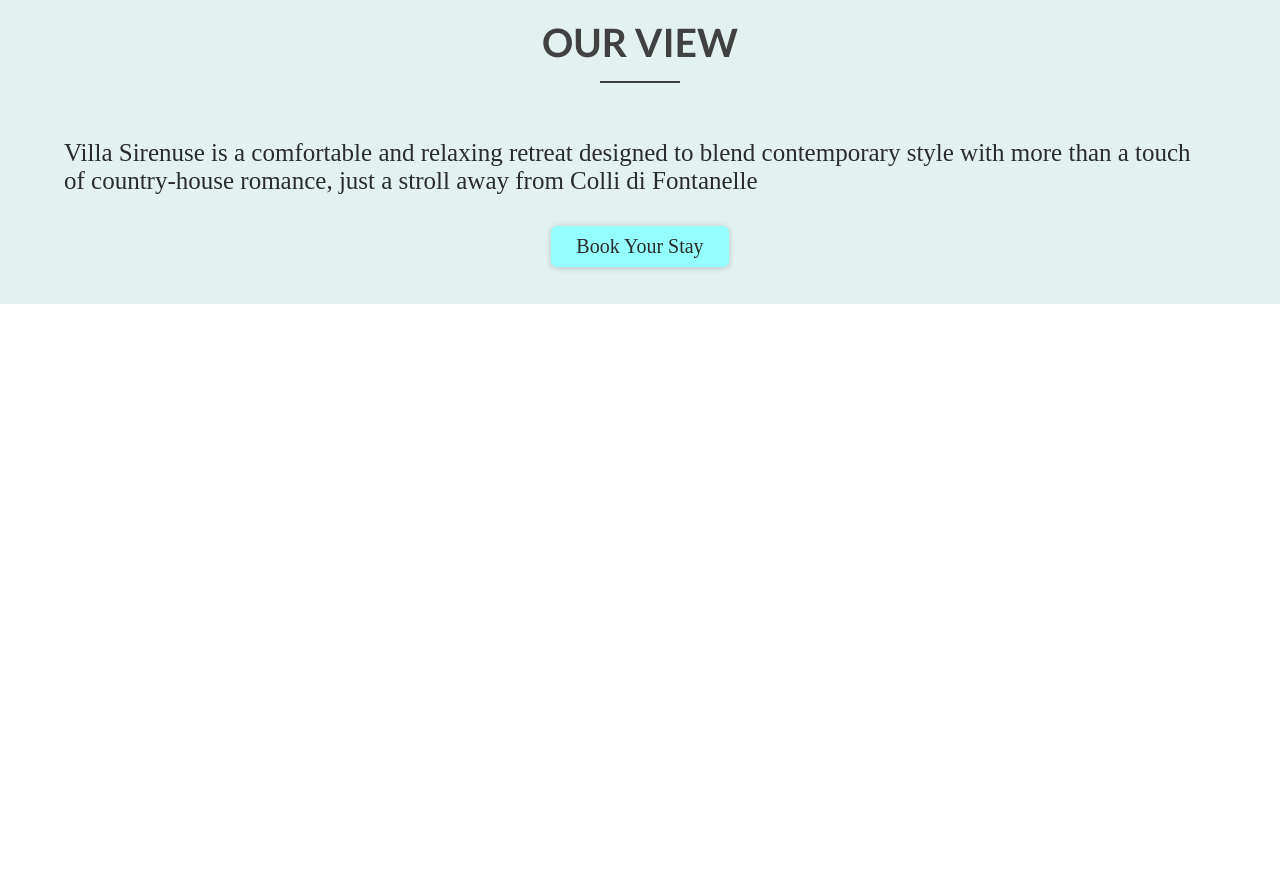
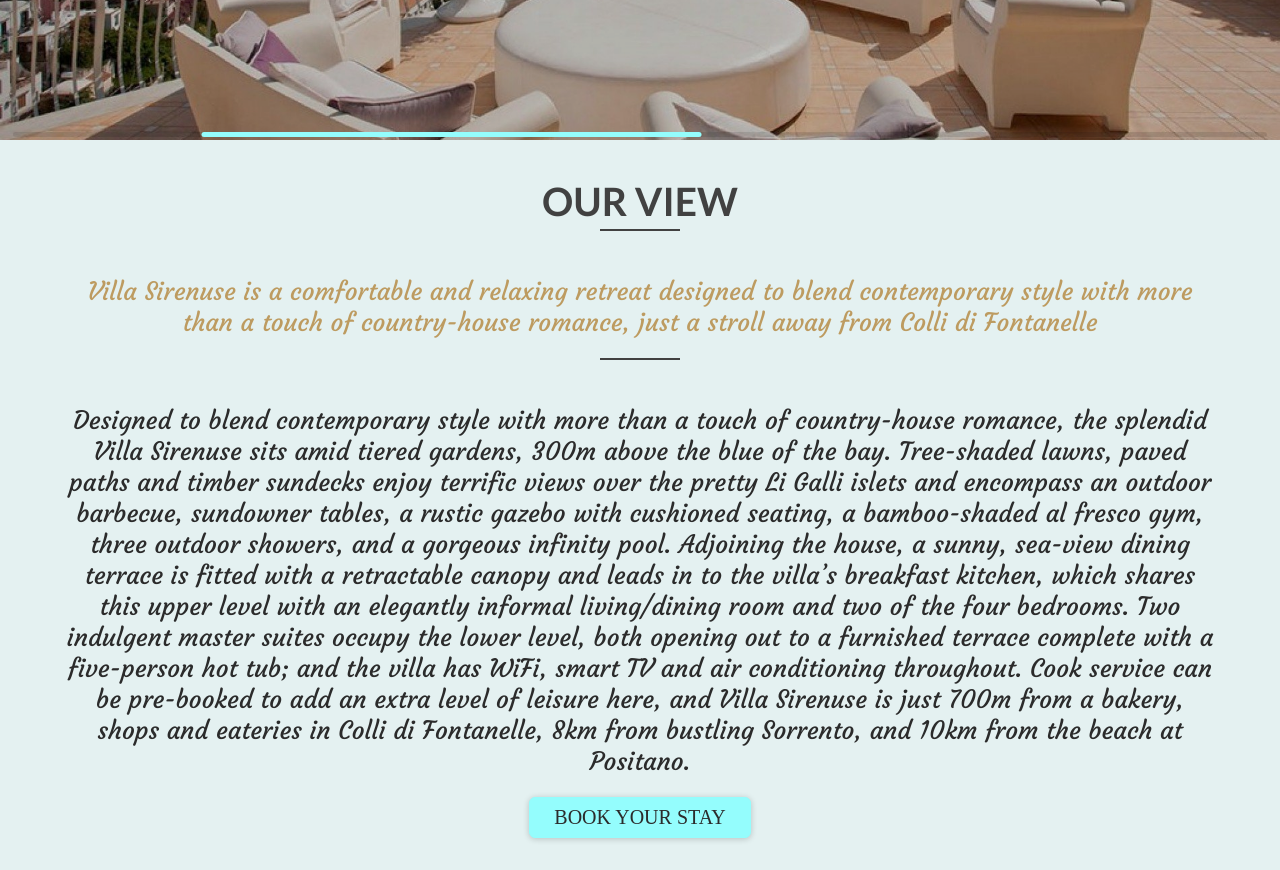
Before and after one commit to Allllakis/villa-italy-next-js, a Next.js app: page / in a window 1280 px wide. Shown: the part 660-1530 px from the top of the page. Before the commit the page ends 964 px from the top, so only its background shows below. Built offline with nearby package versions, Linux system fonts and the light colour scheme.

Commit message:
add about component

```diff
--- a/components/about/about.js
+++ b/components/about/about.js
@@ -1,5 +1,5 @@
-import classes from './about.module.css'
-import Button from '../ui/button';
+import classes from "./about.module.css";
+import Button from "../ui/button";
 
 const About = () => {
   return (
@@ -7,13 +7,33 @@
       <div className={classes.wrapper}>
         <h2>OUR VIEW</h2>
         <div className={classes.underline}></div>
-        <p>
+        <p className={classes.description}>
           Villa Sirenuse is a comfortable and relaxing retreat designed to blend
           contemporary style with more than a touch of country-house romance,
           just a stroll away from Colli di Fontanelle
         </p>
+        <div className={classes.underline}></div>
+        <p>
+          Designed to blend contemporary style with more than a touch of
+          country-house romance, the splendid Villa Sirenuse sits amid tiered
+          gardens, 300m above the blue of the bay. Tree-shaded lawns, paved
+          paths and timber sundecks enjoy terrific views over the pretty Li
+          Galli islets and encompass an outdoor barbecue, sundowner tables, a
+          rustic gazebo with cushioned seating, a bamboo-shaded al fresco gym,
+          three outdoor showers, and a gorgeous infinity pool. Adjoining the
+          house, a sunny, sea-view dining terrace is fitted with a retractable
+          canopy and leads in to the villa’s breakfast kitchen, which shares
+          this upper level with an elegantly informal living/dining room and two
+          of the four bedrooms. Two indulgent master suites occupy the lower
+          level, both opening out to a furnished terrace complete with a
+          five-person hot tub; and the villa has WiFi, smart TV and air
+          conditioning throughout. Cook service can be pre-booked to add an
+          extra level of leisure here, and Villa Sirenuse is just 700m from a
+          bakery, shops and eateries in Colli di Fontanelle, 8km from bustling
+          Sorrento, and 10km from the beach at Positano.
+        </p>
         <Button>
-            <span>Book Your Stay</span>
+          <span className={classes.btn}>Book Your Stay</span>
         </Button>
       </div>
     </section>
--- a/components/about/about.module.css
+++ b/components/about/about.module.css
@@ -24,3 +24,12 @@
   margin-left: auto;
   margin-right: auto;
 }
+
+.description {
+  text-align: center;
+  color: #bd9b60;
+}
+
+.btn {
+  text-transform: uppercase;
+}
--- a/components/layout/layout.js
+++ b/components/layout/layout.js
@@ -6,7 +6,7 @@
     <Fragment>
       <MainHeader />
       <main>
-          {/* <MainHeader /> */}
+
           {props.children}</main>
     </Fragment>
   );
--- a/components/slider2/Slider2.js
+++ b/components/slider2/Slider2.js
@@ -45,7 +45,8 @@
             // data-swiper-parallax="5%"
             style={{ backgroundImage: `url(${images[1].image})`}}
           >
-            <div className={classes["content-wrapper"]} >
+            <div className={classes["content-wrapper"]}
+            >
               <h1>
                 Welcome to your <br /> beautiful villa
               </h1>
--- a/styles/Home.module.css
+++ b/styles/Home.module.css
@@ -2,7 +2,7 @@
 
 .main {
   width: 100vw;
-  height: 100vh;
+  /* height: 100vh; */
   display: flex;
   flex-direction: column;
   align-items: center;
--- a/styles/globals.css
+++ b/styles/globals.css
@@ -1,4 +1,5 @@
 @import url('https://fonts.googleapis.com/css2?family=Lato:wght@400;700&family=Open+Sans:wght@400;700&display=swap');
+@import url('https://fonts.googleapis.com/css2?family=Courgette&display=swap');
 
 html,
 body {
@@ -47,6 +48,8 @@
   margin-bottom: 1.25rem;
   font-size: 1.563rem;
   color: #2b2b2b;
+  font-family: 'Courgette';
+  text-align: center;
 }
 a {
   color: inherit;
```
